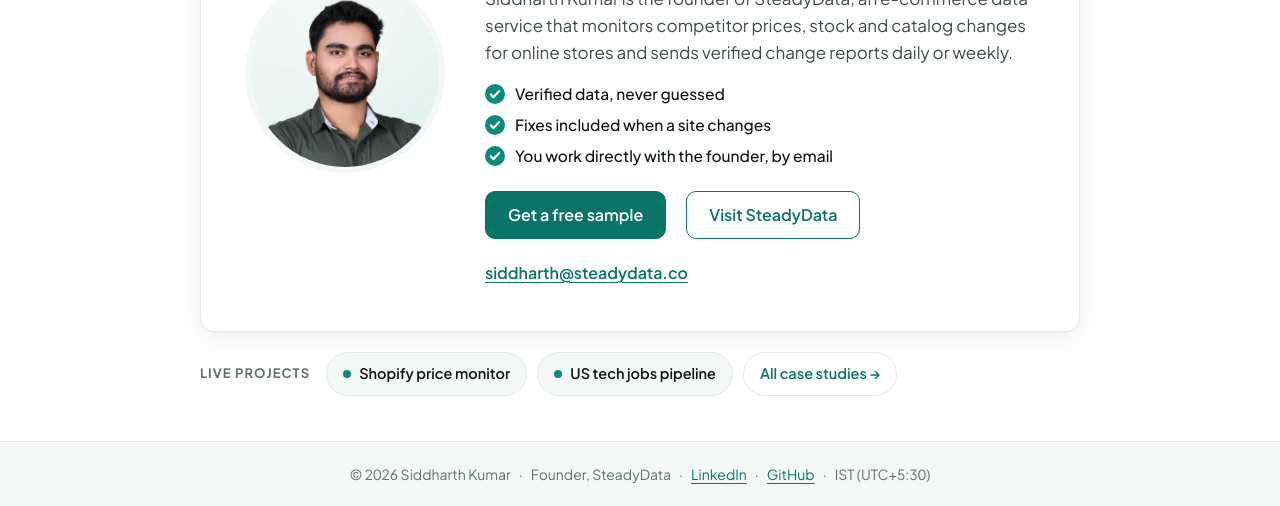
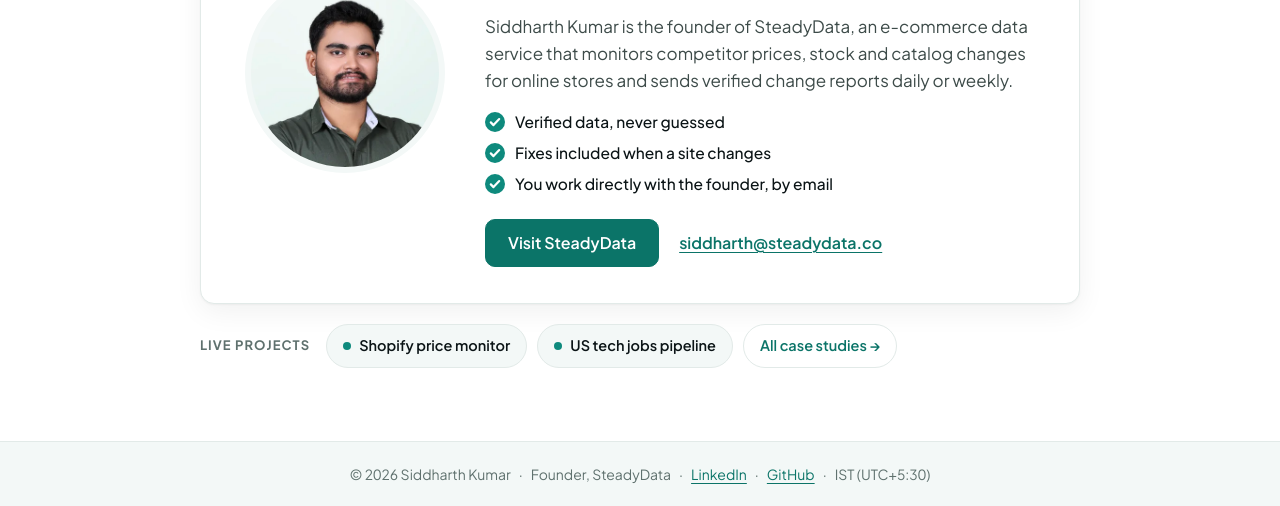
Before and after one commit to siddharthkumarx/siddharthkumarx.github.io, a plain HTML site: page index.html in a window 1280 px wide. Shown: the part 294-800 px from the top of the page. Drawn offline with Linux system fonts and the light colour scheme.

Commit message:
Founder card: Visit SteadyData is the one button; no free-sample pitch on the personal site

```diff
--- a/index.html
+++ b/index.html
@@ -101,8 +101,7 @@
         <li><svg viewBox="0 0 20 20" aria-hidden="true" focusable="false"><circle cx="10" cy="10" r="10" fill="#0E8A7D"/><path d="M5.8 10.4l2.7 2.7 5.7-6" fill="none" stroke="#FFFFFF" stroke-width="2.2" stroke-linecap="round" stroke-linejoin="round"/></svg>You work directly with the founder, by email</li>
       </ul>
       <div class="actions">
-        <a class="btn btn-primary" href="https://steadydata.co/contact/">Get a free sample</a>
-        <a class="btn btn-secondary" href="https://steadydata.co">Visit SteadyData</a>
+        <a class="btn btn-primary" href="https://steadydata.co">Visit SteadyData</a>
         <a class="mail" href="mailto:siddharth@steadydata.co">siddharth@steadydata.co</a>
       </div>
     </div>
```
Also changed, not shown: llms.txt.
